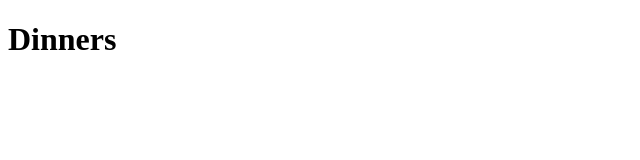
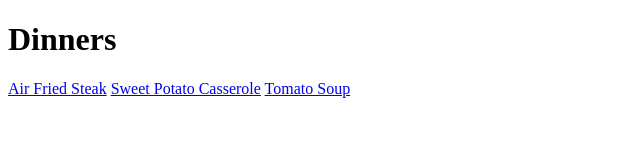
Before and after one commit to RunedWriter/odin-recipes, a plain HTML site: page sub-index/dinner.html in a window 1280 px wide. Shown: the whole page, without its empty margins (0-640 px from the left). Drawn offline with Linux system fonts and the light colour scheme.

Commit message:
Add recipes to dinner.html Added air-fry-steak.html, swt-pot-cass.html and tomato-soup.html pages to dinner.html sub-index

```diff
--- a/sub-index/dinner.html
+++ b/sub-index/dinner.html
@@ -7,5 +7,8 @@
 
     <body>
         <h1>Dinners</h1>
+        <a href="../recipes/air-fry-steak.html">Air Fried Steak</a>
+        <a href="../recipes/swt-pot-cass.html">Sweet Potato Casserole</a>
+        <a href="../recipes/tomato-soup.html">Tomato Soup</a>
     </body>
 </html>
```
Also changed, not shown: sub-index/lunch.html (line endings or trailing spaces).
